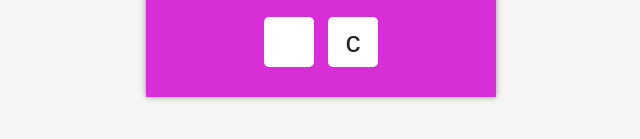
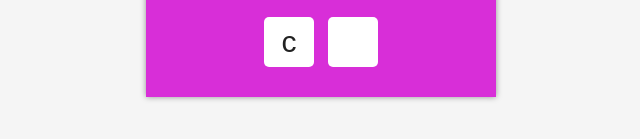
Before and after one commit to Angrish04/Angrish04.github.io, a plain HTML site: page index.html in a window 1280 px wide. Shown: the part 439-578 px from the top of the page, 319-959 px from the left. Drawn offline with Linux system fonts and the light colour scheme.

Commit message:
Update index.html

```diff
--- a/index.html
+++ b/index.html
@@ -110,8 +110,8 @@ display:inline-block;
 <button onclick="AT_add('')"></button>
 
 <button onclick="exe()">=</button>
-<button onclick="cancel()"></button>
-<button onclick="cls()">c</button>
+<button onclick="cancel()">c</button>
+<button onclick="cls()"></button>
 
 </div>
 </div>
```
